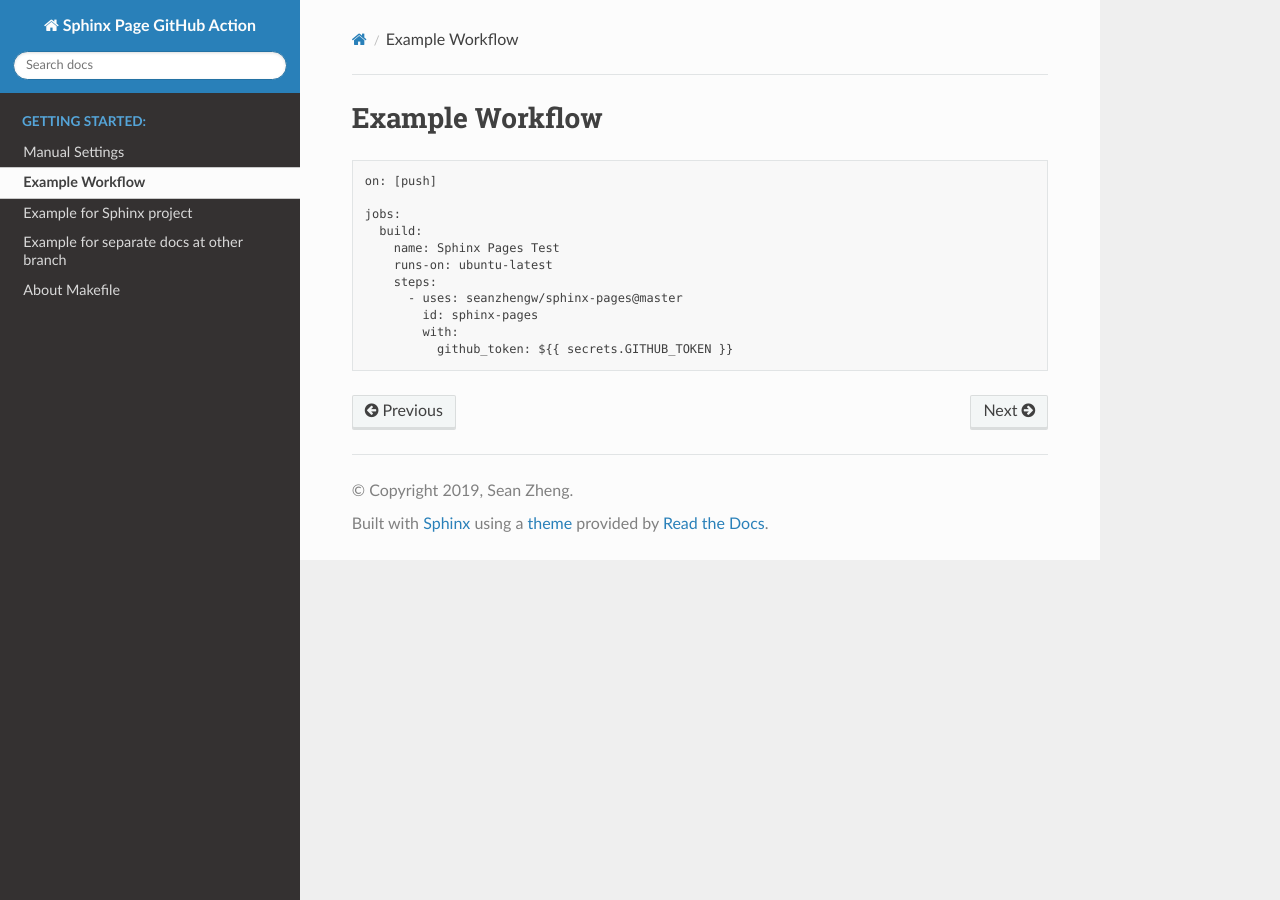
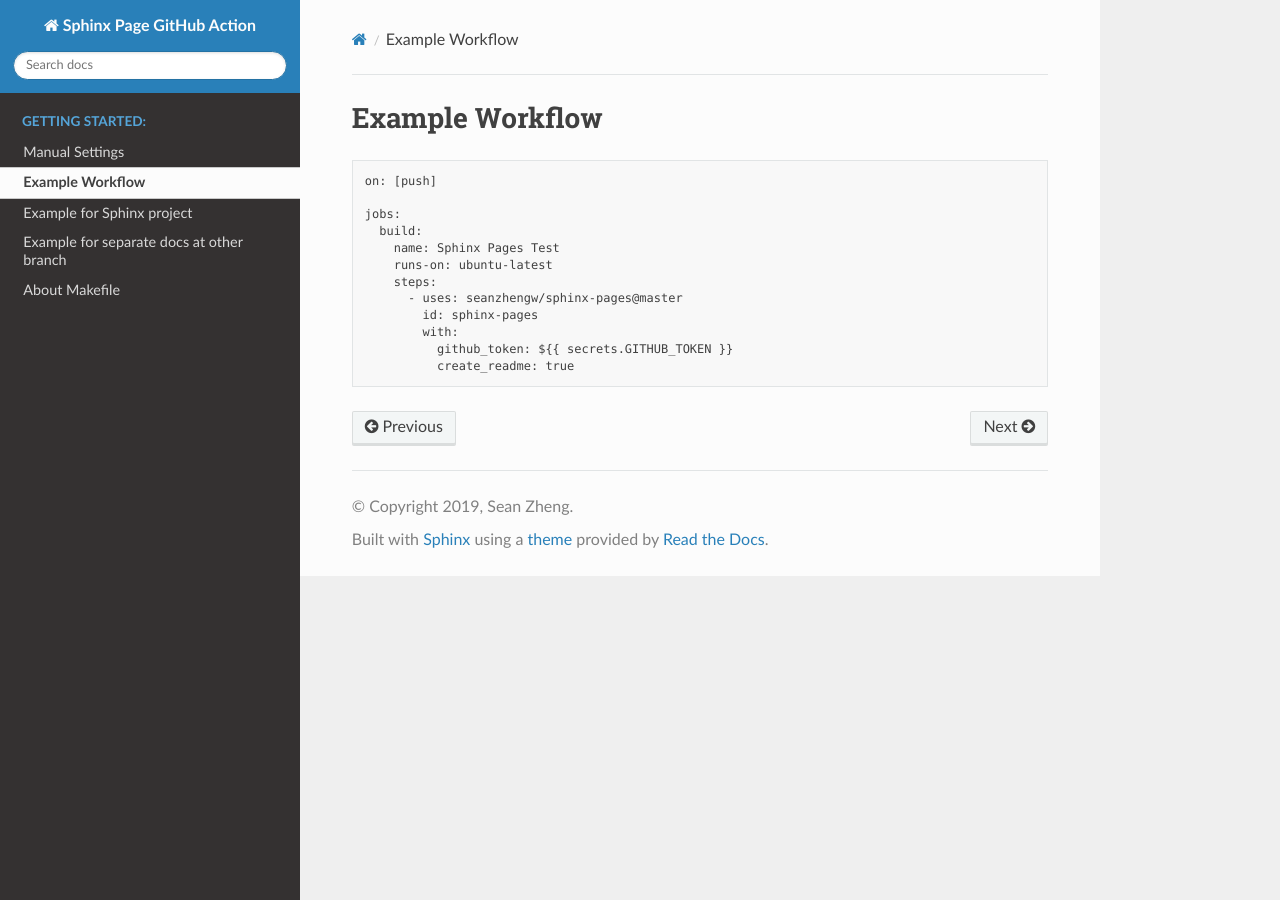
Before and after one commit to seanzhengw/sphinx-pages, a Sphinx documentation site: the page built from source/examples/workflow.rst, in a window 1280 px wide. Built offline with Sphinx 7.4.7 and the Read the Docs theme 2.0.0, drawn with Linux system fonts in a browser that asks for light colours.

Commit message:
Add inputs create_readme

```diff
--- a/source/examples/sparatebranch.rst
+++ b/source/examples/sparatebranch.rst
@@ -25,6 +25,7 @@ To build GitHub Pages from branch ``docs``, add workflow to branch ``docs`` only
                 id: sphinx-pages
                 with:
                   github_token: ${{ secrets.GITHUB_TOKEN }}
+                  create_readme: true
 
 #. commit
 #. push ``docs``
--- a/source/examples/sphinxproject.rst
+++ b/source/examples/sphinxproject.rst
@@ -18,6 +18,7 @@ There is a repo ``mydoc``, it is Sphinx documentation source.
                 id: sphinx-pages
                 with:
                   github_token: ${{ secrets.GITHUB_TOKEN }}
+                  create_readme: true
 
 #. commit
 #. push
--- a/source/examples/workflow.rst
+++ b/source/examples/workflow.rst
@@ -14,3 +14,4 @@ Example Workflow
             id: sphinx-pages
             with:
               github_token: ${{ secrets.GITHUB_TOKEN }}
+              create_readme: true
```
Also changed, not shown: 1 other file.
